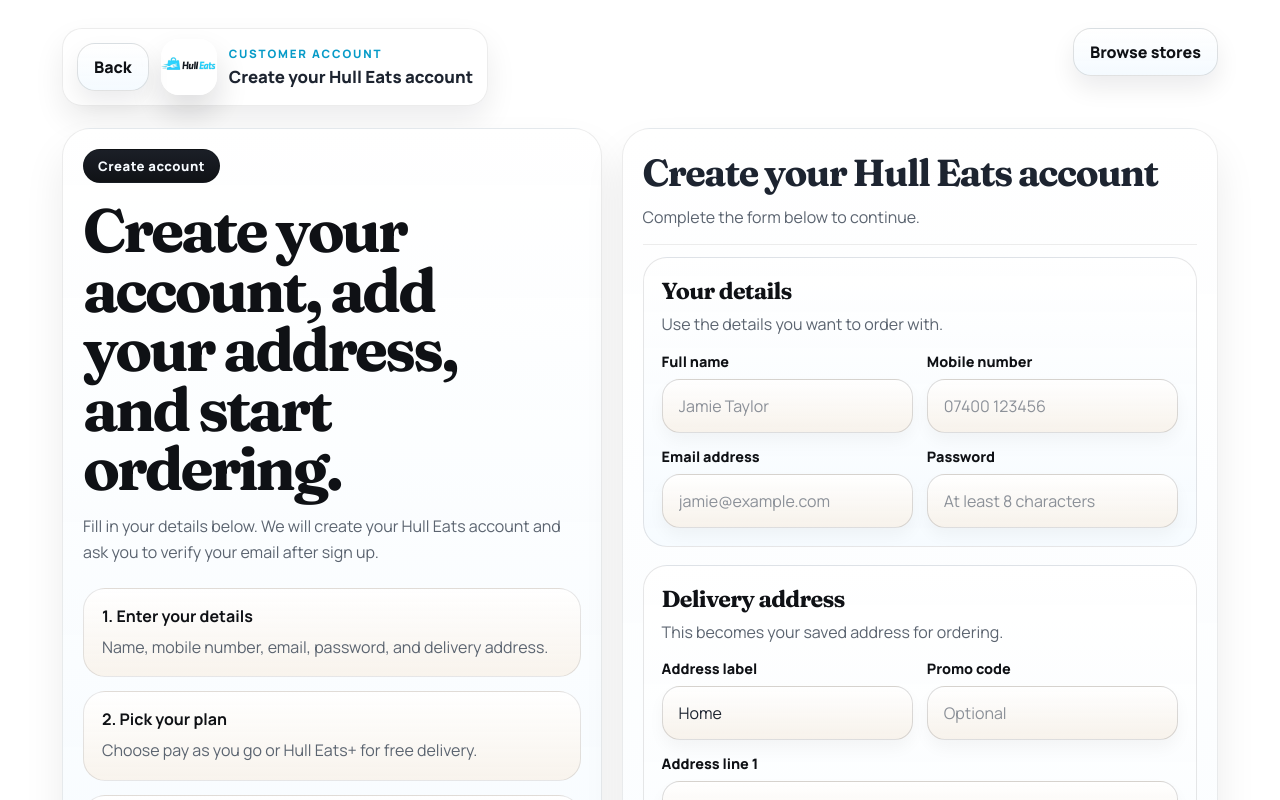
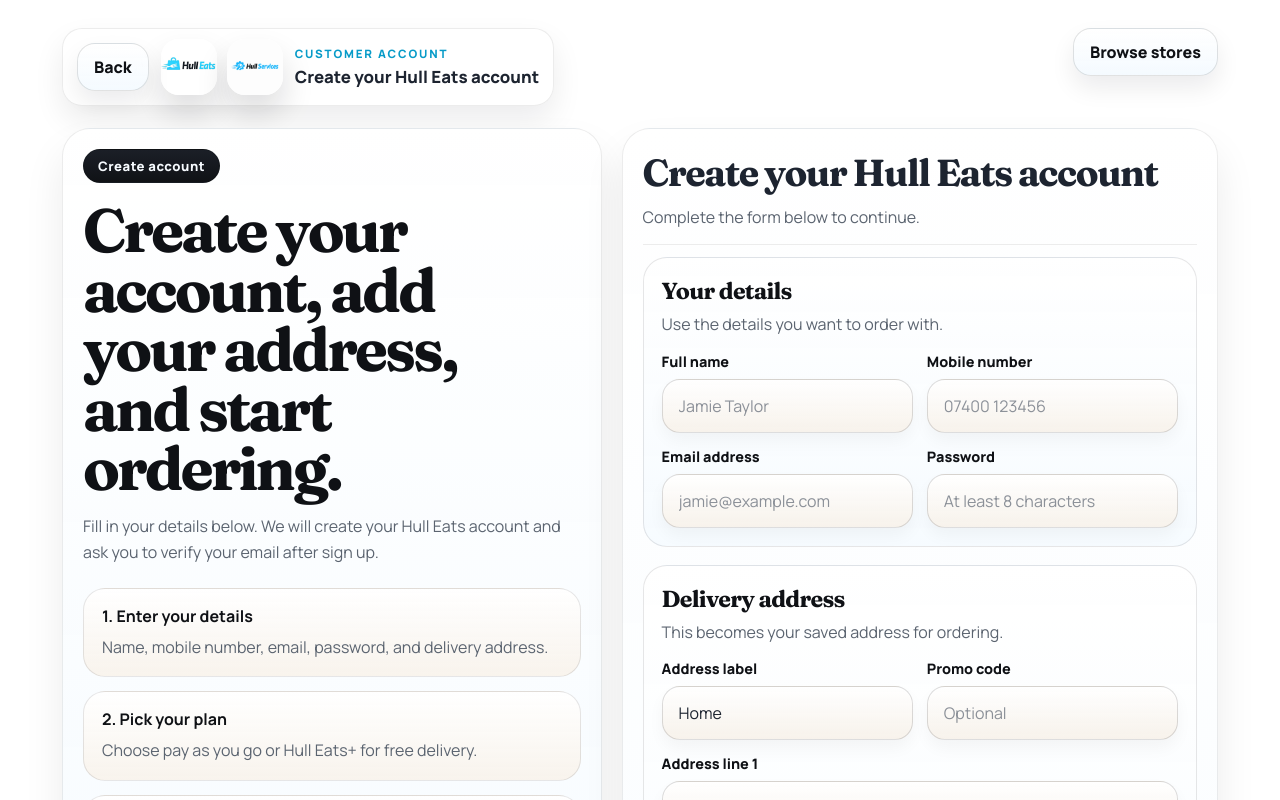
Before and after one commit to mattyknowles1992-lang/Hull-Eats, a Next.js app in the folder apps/customer-web/: page /register in a window 1280 px wide. Shown: the top 800 px of the page. Built offline with nearby package versions, Linux system fonts and the light colour scheme.

Commit message:
Add Hull Services logo to customer headers

```diff
--- a/apps/customer-web/app/about/page.tsx
+++ b/apps/customer-web/app/about/page.tsx
@@ -72,7 +72,10 @@ export default function AboutHullEatsPage() {
     <main className="marketing-page">
       <header className="marketing-nav">
         <Link href="/" className="brand-pill">
-          <img src="/brand/hull-eats-logo.jpeg" alt="Hull Eats" className="brand-logo-small" />
+          <span className="brand-logo-cluster">
+            <img src="/brand/hull-eats-logo.jpeg" alt="Hull Eats" className="brand-logo-small" />
+            <img src="/brand/hull-services-logo.png" alt="Hull Services" className="brand-logo-small" />
+          </span>
           <div>
             <p className="eyebrow">Hull Eats</p>
             <p className="brand-title">Local food, local software, local delivery.</p>
--- a/apps/customer-web/app/globals.css
+++ b/apps/customer-web/app/globals.css
@@ -130,6 +130,20 @@ textarea {
   box-shadow: 0 18px 32px rgba(15, 17, 21, 0.14);
 }
 
+.brand-logo-cluster {
+  display: inline-flex;
+  align-items: center;
+  gap: 10px;
+  flex: 0 0 auto;
+}
+
+.brand-logo-link {
+  display: inline-flex;
+  align-items: center;
+  justify-content: center;
+  text-decoration: none;
+}
+
 .brand-pill-logo-only {
   padding: 0;
   border: 0;
--- a/apps/customer-web/app/register/page.tsx
+++ b/apps/customer-web/app/register/page.tsx
@@ -10,7 +10,14 @@ export default function RegisterPage() {
           <Link href="/" className="icon-button">
             Back
           </Link>
-          <img src="/brand/hull-eats-logo.jpeg" alt="Hull Eats" className="brand-logo brand-logo-small" />
+          <div className="brand-logo-cluster">
+            <Link href="/" className="brand-logo-link" aria-label="Hull Eats marketplace">
+              <img src="/brand/hull-eats-logo.jpeg" alt="Hull Eats" className="brand-logo brand-logo-small" />
+            </Link>
+            <Link href="/services" className="brand-logo-link" aria-label="Hull Services">
+              <img src="/brand/hull-services-logo.png" alt="Hull Services" className="brand-logo brand-logo-small" />
+            </Link>
+          </div>
           <div>
             <p className="eyebrow">Customer account</p>
             <p className="brand-title">Create your Hull Eats account</p>
```
Also changed, not shown: apps/customer-web/app/categories/[category]/page.tsx (+8 -1 lines), apps/customer-web/app/checkout/[slug]/page.tsx (+8 -1 lines), apps/customer-web/app/page.tsx (+7 -2 lines), apps/customer-web/app/services/page.tsx (+7 -2 lines), apps/customer-web/app/stores/[slug]/kiosk/page.tsx (+8 -1 lines), apps/customer-web/app/stores/[slug]/page.tsx (+8 -1 lines), apps/customer-web/app/track/[orderId]/tracking-client.tsx (+11 -0 lines).
